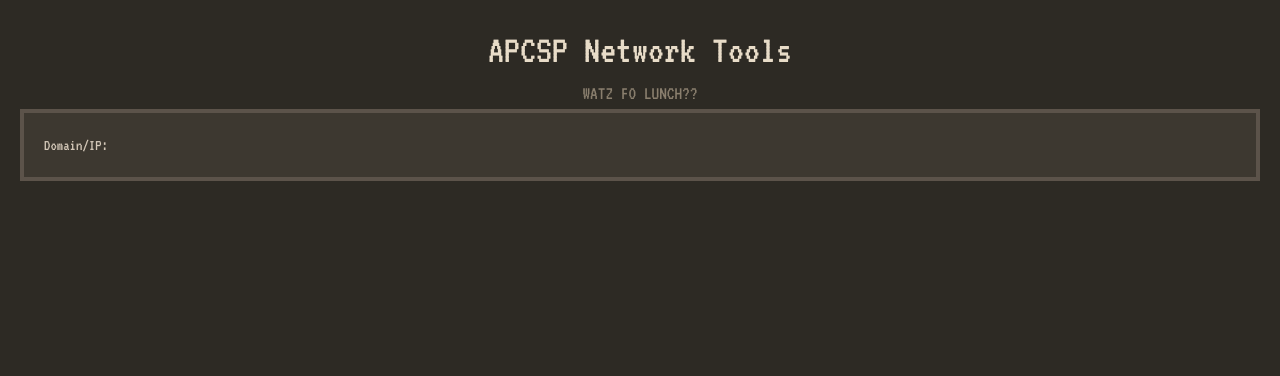
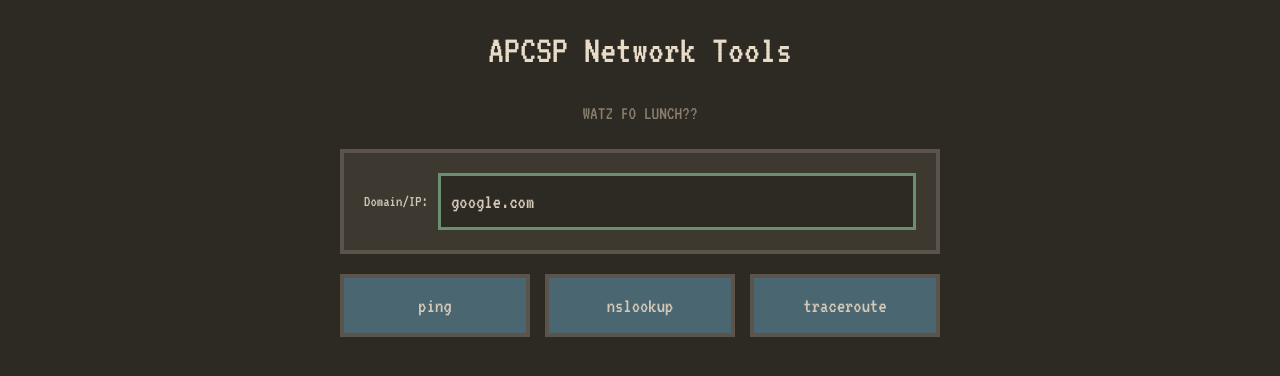
Before and after one commit to jleuth/apcsp-gui, a Flask app: page / in a window 1280 px wide. Shown: the top 376 px of the page. Run offline with Flask 3, Linux system fonts and the light colour scheme; some libraries are stand-ins or nearby versions.

Commit message:
it looks cool

```diff
--- a/templates/index.html
+++ b/templates/index.html
@@ -9,14 +9,21 @@
             * { font-family: 'VT323', 'Courier New', monospace; }
         </style>
         <body class="bg-[#2d2a24] text-[#d4c8b8] min-h-screen p-5">
-            <div>
+            <div class="max-w-[600px] mx-auto grid gap-5">
                 <h1 class="text-center text-[2.5rem] text-[#e8dcc8]">APCSP Network Tools</h1>
                 <p class="text-center text-[#8a7f6e] text-[1.2rem]">WATZ FO LUNCH??</p>
 
                 <div class="bg-[#3d3830] border-4 border-[#5c534a] p-5">
                     <div class="grid grid-cols-[auto_1fr] gap-2.5 items-center">
                         <label>Domain/IP:</label>
+                        <input type="text" id="target" value="google.com" class="text-[1.3rem] p-2.5 border-[3px] border-[#6b8f71] bg-[#2d2a24] text-[#d4c8b8] w-full"/>
                     </div>
+                </div>
+
+                <div class="grid grid-cols-3 gap-[15px]">
+                    <button onclick="runTool('ping')" class="text-[1.3rem] p-3 bg-[#4a6670] text-[#d4c8b8] border-4 border-[#5c534a] cursor-pointer hover:bg-[#5a7680] disabled:opacity-50 disabled:cursor-wait">ping</button>
+                    <button onclick="runTool('nslookup')" class="text-[1.3rem] p-3 bg-[#4a6670] text-[#d4c8b8] border-4 border-[#5c534a] cursor-pointer hover:bg-[#5a7680] disabled:opacity-50 disabled:cursor-wait">nslookup</button>
+                    <button onclick="runTool('traceroute')" class="text-[1.3rem] p-3 bg-[#4a6670] text-[#d4c8b8] border-4 border-[#5c534a] cursor-pointer hover:bg-[#5a7680] disabled:opacity-50 disabled:cursor-wait">traceroute</button>
                 </div>
             </div>
         </body>
```
